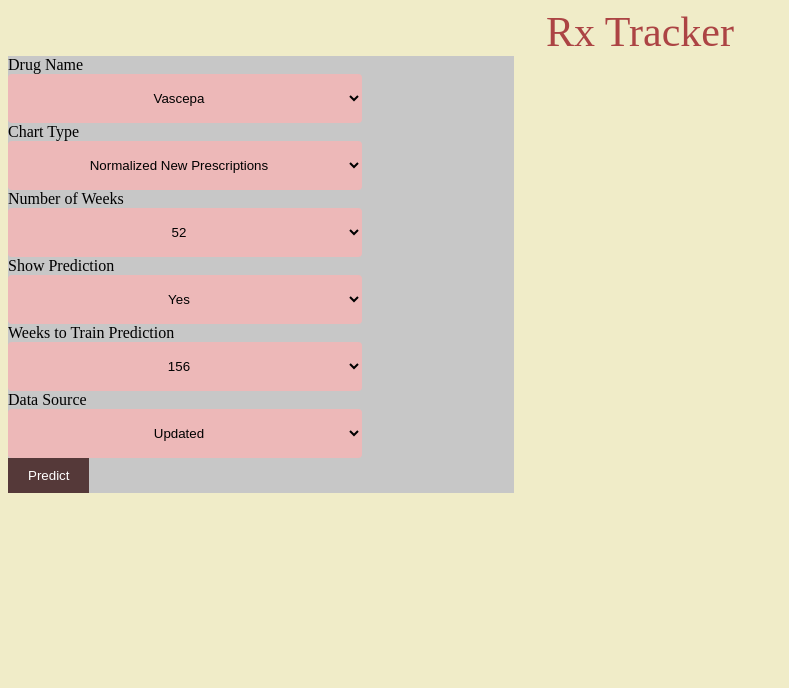
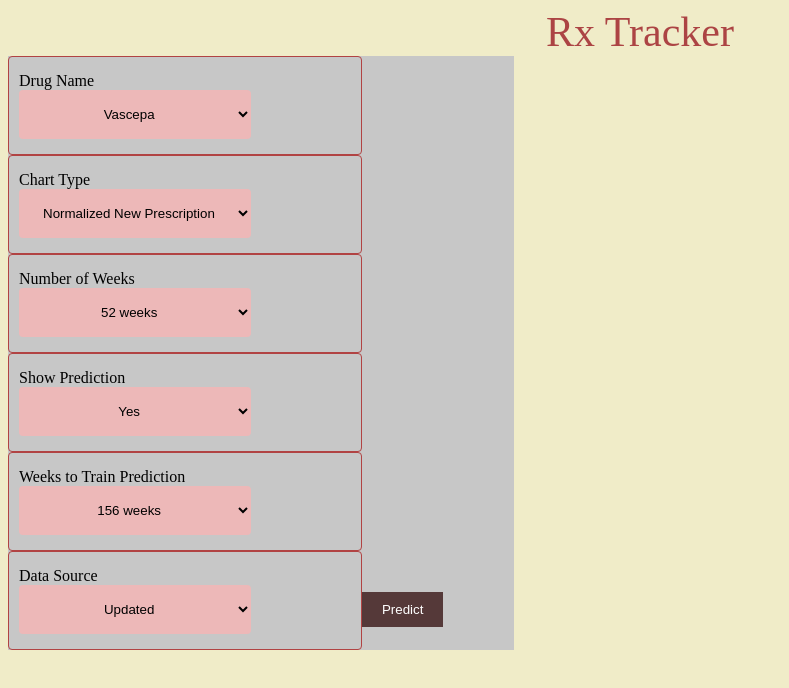
Before and after one commit to NAVG2000/RxTracker-Frontend, a React app: page / in a window 1280 px wide. Shown: the top 688 px of the page, without its empty margins (0-789 px from the left). Built offline with nearby package versions, Linux system fonts and the light colour scheme.

Commit message:
Fix API web address

```diff
--- a/src/chartForm.tsx
+++ b/src/chartForm.tsx
@@ -39,8 +39,11 @@ class ChartForm extends React.Component<CFProps, CFState> {
     }
 
     handleSubmit(e) {
-        alert(this.state.drugName + this.state.chartType)
         e.preventDefault();
+        postData('http://ec2-3-208-23-163.compute-1.amazonaws.com/prediction')
+            .then((data) => {
+                console.log(data);
+            });
     }
 
     render() {
@@ -51,38 +54,35 @@ class ChartForm extends React.Component<CFProps, CFState> {
                         handleChange={this.handleChange} options=
                         {[['vascepa', 'Vascepa'], ['drug1', 'Drug1']]} />
 
-                    <label htmlFor='chartType'>Chart Type</label>
-                    <select name='chartType' value={this.state.chartType} onChange={this.handleChange}>
-                        <option value="graph_normalizedTRx">Normalized Total Prescriptions</option>
-                        <option value="graph_normalizedNRx">Normalized New Prescriptions</option>
-                        <option value="graph_normalizedRRx">Normalized Refill Prescriptions</option>
-                    </select>
+                    <Selector name='chartType' label='Chart Type' value={this.state.chartType}
+                        handleChange={this.handleChange} options={[
+                            ['graph_normalizedTRx', 'Normalized Total Prescriptions'],
+                            ['graph_normalizedNRx', 'Normalized New Prescriptions'],
+                            ['graph_normalizedRRx', 'Normalized Refill Prescriptions']]} />
 
-                    <label htmlFor='numWeeks'>Number of Weeks</label>
-                    <select name='numWeeks' value={this.state.numWeeks} onChange={this.handleChange}>
-                        <option value="52">52</option>
-                        <option value="104">104</option>
-                        <option value="156">156</option>
-                    </select>
+                    <Selector name='numWeeks' label='Number of Weeks' value={this.state.numWeeks}
+                        handleChange={this.handleChange} options={[
+                            ['52', ' 52 weeks'],
+                            ['104', '104 weeks'],
+                            ['156', '156 weeks']]} />
 
-                    <label htmlFor='predictBool'>Show Prediction</label>
-                    <select name='predictBool' value={this.state.predictBool} onChange={this.handleChange}>
-                        <option value="true">Yes</option>
-                        <option value="false">No</option>
-                    </select>
+                    <Selector name='predictBool' label='Show Prediction' value={this.state.predictBool}
+                        handleChange={this.handleChange} options={[
+                            ['true', 'Yes'],
+                            ['false', 'No']]} />
 
-                    <label htmlFor='weeksToTrain'>Weeks to Train Prediction</label>
-                    <select name='weeksToTrain' value={this.state.weeksToTrain} onChange={this.handleChange}>
-                        <option value="156">156</option>
-                        <option value="208">208</option>
-                    </select>
+                    <Selector name='weeksToTrain' label='Weeks to Train Prediction'
+                        value={this.state.weeksToTrain} handleChange={this.handleChange} options={[
+                            ['156', '156 weeks'],
+                            ['208', '208 weeks']]} />
 
-                    <label htmlFor='dataSource'>Data Source</label>
-                    <select name='dataSource' value={this.state.dataSource} onChange={this.handleChange}>
-                        <option value="updated">Updated</option>
-                        <option value="raw">Raw</option>
-                    </select>
+                    <Selector name='dataSource' label='Data Source' value={this.state.dataSource}
+                        handleChange={this.handleChange} options={[
+                            ['updated', 'Updated'],
+                            ['raw', 'Raw']]} />
+
                     <input type="submit" value="Predict" />
+
                 </form>
             </div >
         )
@@ -90,3 +90,23 @@ class ChartForm extends React.Component<CFProps, CFState> {
 }
 
 export default ChartForm;
+// http://ec2-107-23-136-34.compute-1.amazonaws.com
+// Example POST method implementation:
+async function postData(url = 'http://ec2-3-208-23-163.compute-1.amazonaws.com/prediction', data = {
+    "drug": "vascepa",
+    "target": "Normalized_TRx",
+    "weeks": 156,
+    "predictBool": true,
+    "source": "updated",
+    "weeksToTrainOn": 156,
+    "weeksToPredict": 52
+}) {
+    const response = await fetch(url, {
+        method: 'POST',
+        headers: {
+            'Content-Type': 'application/json'
+        },
+        body: JSON.stringify(data)
+    });
+    return await response.json();
+}
--- a/src/main.css
+++ b/src/main.css
@@ -12,12 +12,12 @@ input[type=button], input[type=submit]{
     cursor: pointer;
   }
 
-input[type=select]{
-    width: 100%;
-    padding: 12px 20px;
-    margin: 8px 0;
+.formSelector{
+    width: 70%;
+    padding: 15px 10px;
+    margin: 0 auto;
     display: inline-block;
-    border: 1px solid #ccc;
+    border: 1px solid rgb(177, 67, 67);
     border-radius: 4px;
     box-sizing: border-box;
 }
@@ -39,9 +39,9 @@ input[type=select]{
 
 #chartFormContainer{
     width: 40%;
-    margin:auto;
     display:inline-block;
     background-color: rgb(199, 199, 199);
+    align-items: center;
 }
 
 #chartContainer{
--- a/src/main.tsx
+++ b/src/main.tsx
@@ -1,5 +1,6 @@
 import * as React from 'react';
 import * as ReactDOM from 'react-dom';
+
 import "./main.css";
 import ChartForm from './chartForm';
 import Header from './header';
@@ -16,7 +17,6 @@ class App extends React.Component<AppProps, AppState> {
     constructor(props) {
         super(props);
 
-
     }
 
     render() {
@@ -27,8 +27,7 @@ class App extends React.Component<AppProps, AppState> {
     }
 }
 
-const element =
-    <App />
+const element = <App />;
 
 ReactDOM.render(
     element,
```
